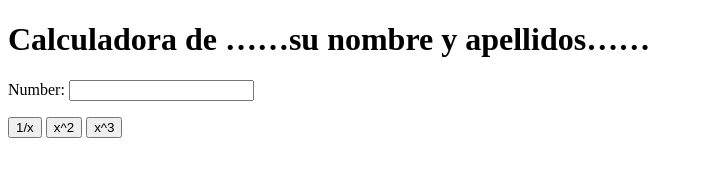
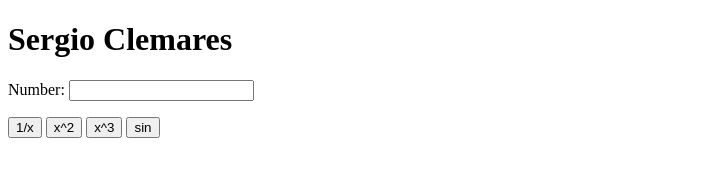
Before and after one commit to seclgo/my_calculator_2, a plain HTML site: page index.html in a window 1280 px wide. Shown: the whole page, without its empty margins (0-703 px from the left). Drawn offline with Linux system fonts and the light colour scheme.

Commit message:
sin(x) button

```diff
--- a/index.html
+++ b/index.html
@@ -5,19 +5,21 @@
 		<meta charset="utf-8">
 	</head>
 	<body>
-		<h1>Calculadora de ……su nombre y apellidos……</h1>
+		<h1>Sergio Clemares</h1>
 		Number:
 		<input type="text" id="n1">
 		<p>
 			<button onclick="inverse()"> 1/x </button>
 			<button onclick="square()"> x^2 </button>
 			<button onclick="cube()"> x^3 </button>
+			<button onclick="sine()"> sin </button>
 		</p>
 		<script type="text/javascript">
 			function cube() {
 				var num = document.getElementById("n1");
 				num.value = Math.pow(num.value, 3);
 			}
+
 			function square() {
 				var num = document.getElementById("n1");
 				num.value = Math.pow(num.value, 2);
@@ -26,6 +28,11 @@
 				var num = document.getElementById("n1");
 				num.value = 1/num.value;
 			}
+
+			function sine() {
+				var num = document.getElementById("n1");
+				num.value = Math.sin(num.value);
+			}
 		</script>
 	</body>
 </html>
```
